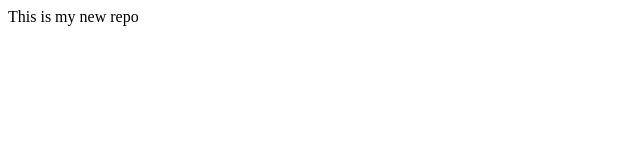
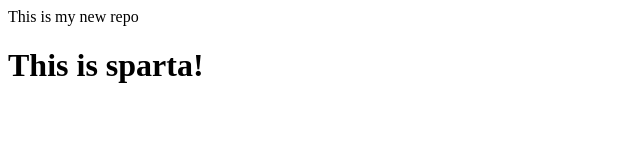
Before and after one commit to Harshan-Attar/localrepo-2, a plain HTML site: page index.html in a window 1280 px wide. Shown: the whole page, without its empty margins (0-640 px from the left). Drawn offline with Linux system fonts and the light colour scheme.

Commit message:
Add Sparta

```diff
--- a/index.html
+++ b/index.html
@@ -1 +1,2 @@
 <p>This is my new repo</p>
+<h1>This is sparta!</h1>
```
